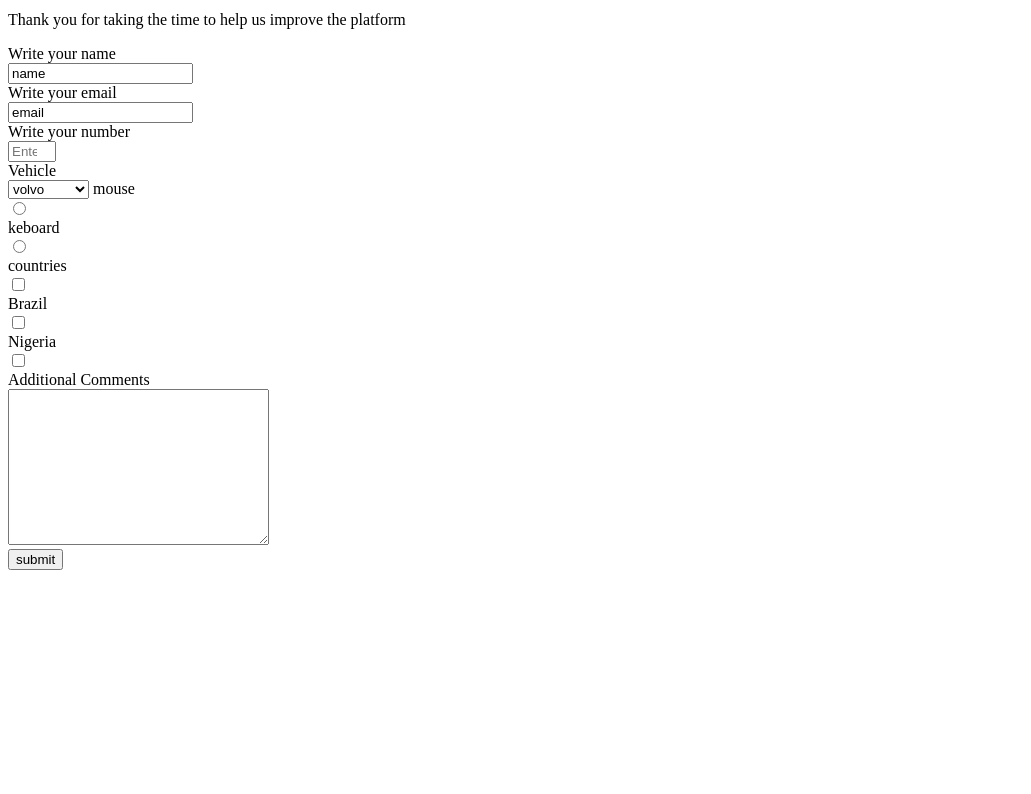
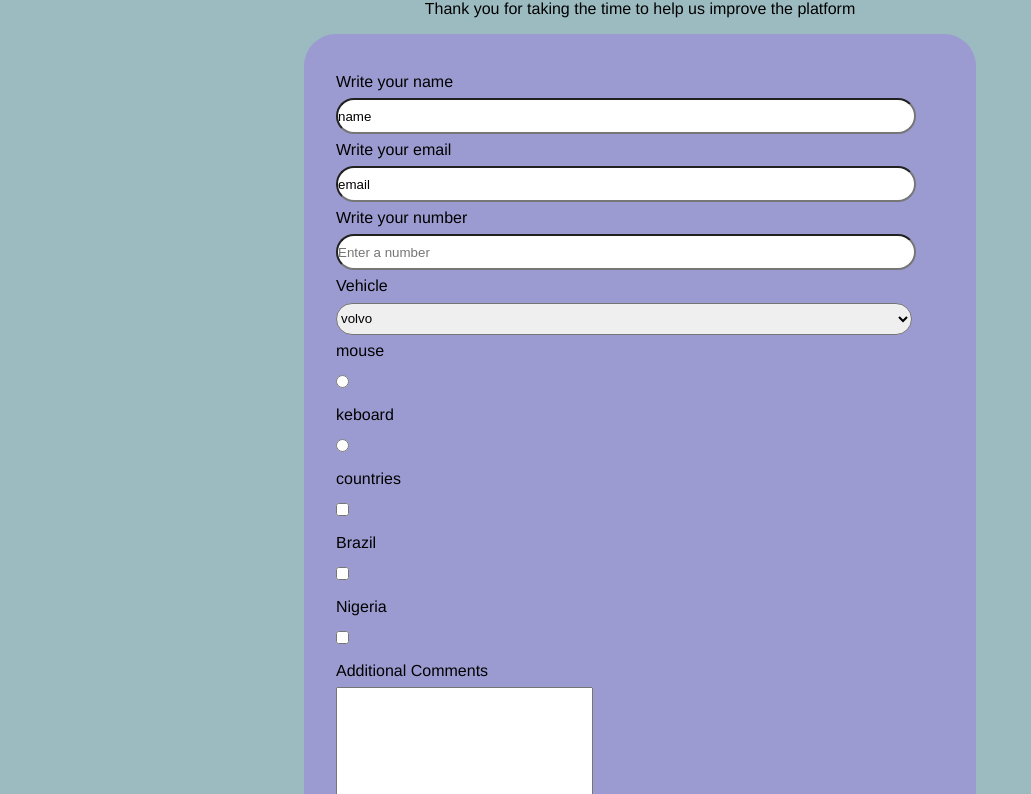
Before and after one commit to lfernandocr-tech/Survey-Page, a plain HTML site: page index.html in a window 1280 px wide. Shown: the part 69-863 px from the top of the page, without its empty margins (0-1031 px from the left). Before the commit the page ends 800 px from the top, so only its background shows below. Drawn offline with Linux system fonts and the light colour scheme.

Commit message:
add css file and codes

```diff
--- a/index.html
+++ b/index.html
@@ -1,6 +1,7 @@
 <!DOCTYPE html>
 <html lang="en">
 <head>
+    <link rel="stylesheet" href="style.css">
     <meta charset="UTF-8">
     <meta http-equiv="X-UA-Compatible" content="IE=edge">
     <meta name="viewport" content="width=device-width, initial-scale=1.0">
@@ -21,7 +22,7 @@
             <option value="vehicle">volvo</option>
             <option value="vehicle">Mercedes</option>
             <option value="vehicle">Jetta</option>
-        </select>
+        </select><br>
         <label for="accessories">mouse</label><br>
         <input type="radio" name="accessories" value="accessories"><br>
         <label for="accessories">keboard</label><br>
--- /dev/null
+++ b/style.css
@@ -0,0 +1,38 @@
+*{
+    padding: 0;
+    margin: 0;
+}
+body{
+    background-color:rgb(156, 187, 192);
+    font-family: helvetica;
+}
+h1{
+    text-align: center;
+    padding: 1rem 1rem;
+}
+p{
+    text-align: center;
+    padding-bottom: 1rem;
+
+}
+#name, #email, #number, #dropdown{
+    width: 90%;
+    border-radius: 2rem;
+    height: 2rem;
+}
+#survey-form{
+    display: block;
+    margin: auto;
+    width: 50%;
+    background-color: rgb(155, 155, 209);
+    padding: 2rem 0rem 2rem 2rem;
+    line-height: 2rem;
+    border-radius: 2rem;
+
+}
+#submit{
+    width: 50%;
+    height: 2rem;
+    background-color: rgb(107, 189, 192);
+    border-radius: 0.5rem;
+}
```
